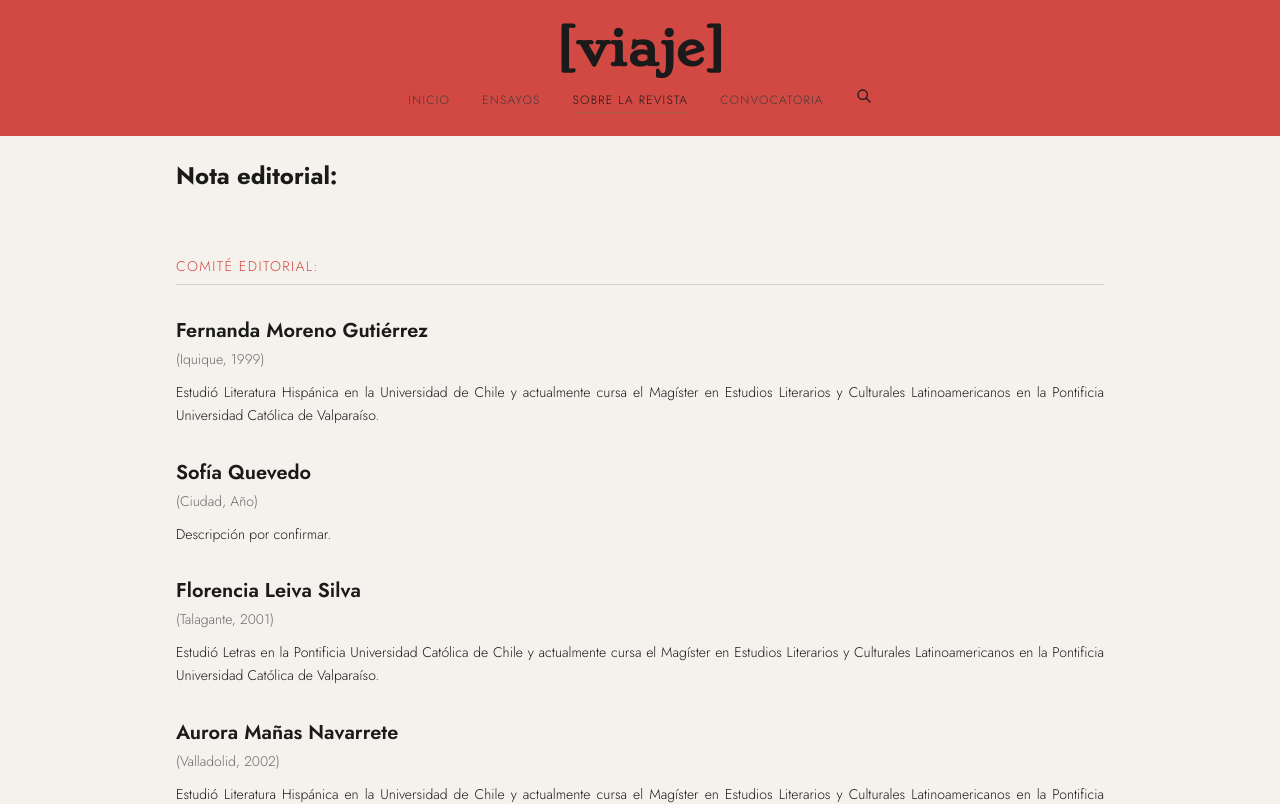
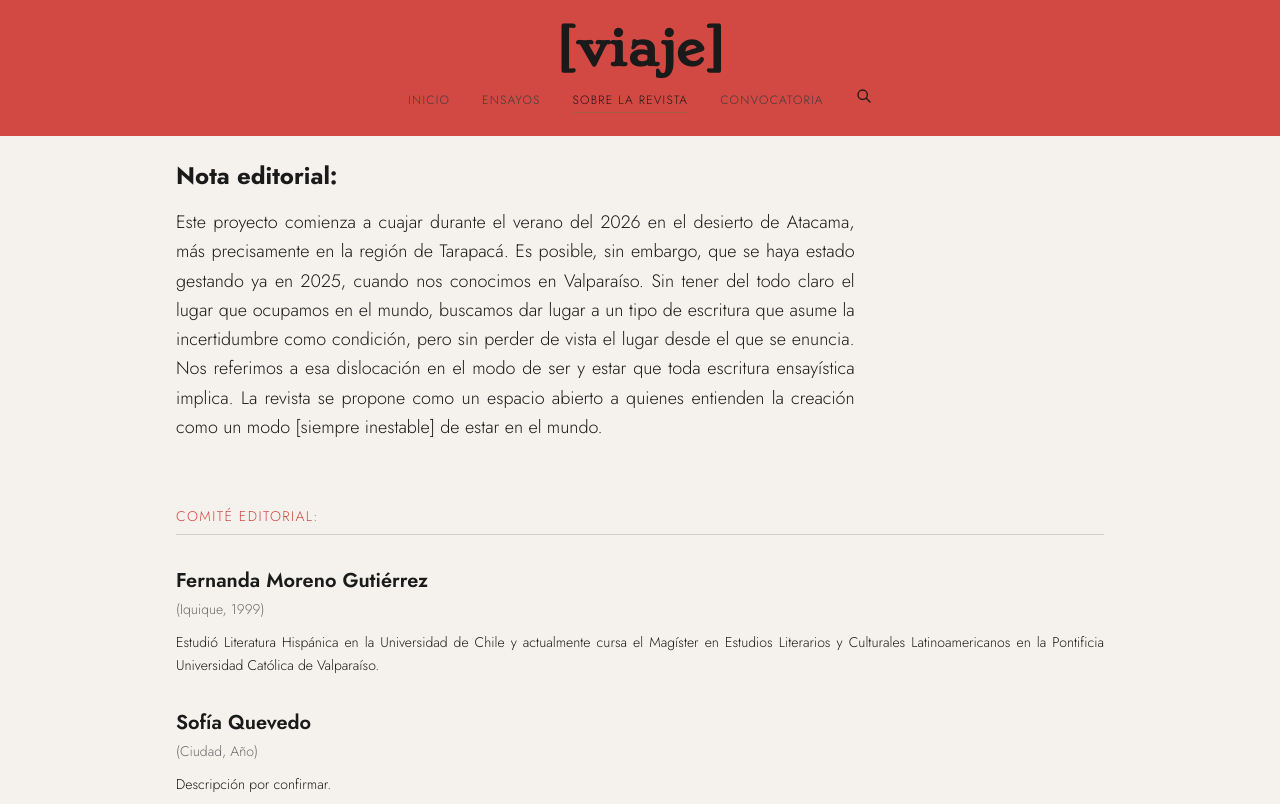
Before and after one commit to ferdinandda/viaje-webpage, a SvelteKit app: page /equipo in a window 1280 px wide. Shown: the top 804 px of the page. Built offline with nearby package versions, Linux system fonts and the light colour scheme.

Commit message:
docs: add editorial note content

```diff
--- a/src/routes/equipo/+page.svelte
+++ b/src/routes/equipo/+page.svelte
@@ -55,6 +55,9 @@
 
     <section class="mb-16">
       <h2 class="text-2xl font-bold mb-4 text-[var(--color-ink)]">Nota editorial:</h2>
+      <p class="text-lg leading-relaxed text-justify font-['Jost'] max-w-prose">
+        Este proyecto comienza a cuajar durante el verano del 2026 en el desierto de Atacama, más precisamente en la región de Tarapacá. Es posible, sin embargo, que se haya estado gestando ya en 2025, cuando nos conocimos en Valparaíso. Sin tener del todo claro el lugar que ocupamos en el mundo, buscamos dar lugar a un tipo de escritura que asume la incertidumbre como condición, pero sin perder de vista el lugar desde el que se enuncia. Nos referimos a esa dislocación en el modo de ser y estar que toda escritura ensayística implica. La revista se propone como un espacio abierto a quienes entienden la creación como un modo [siempre inestable] de estar en el mundo.
+      </p>
     </section>
 
 
```
